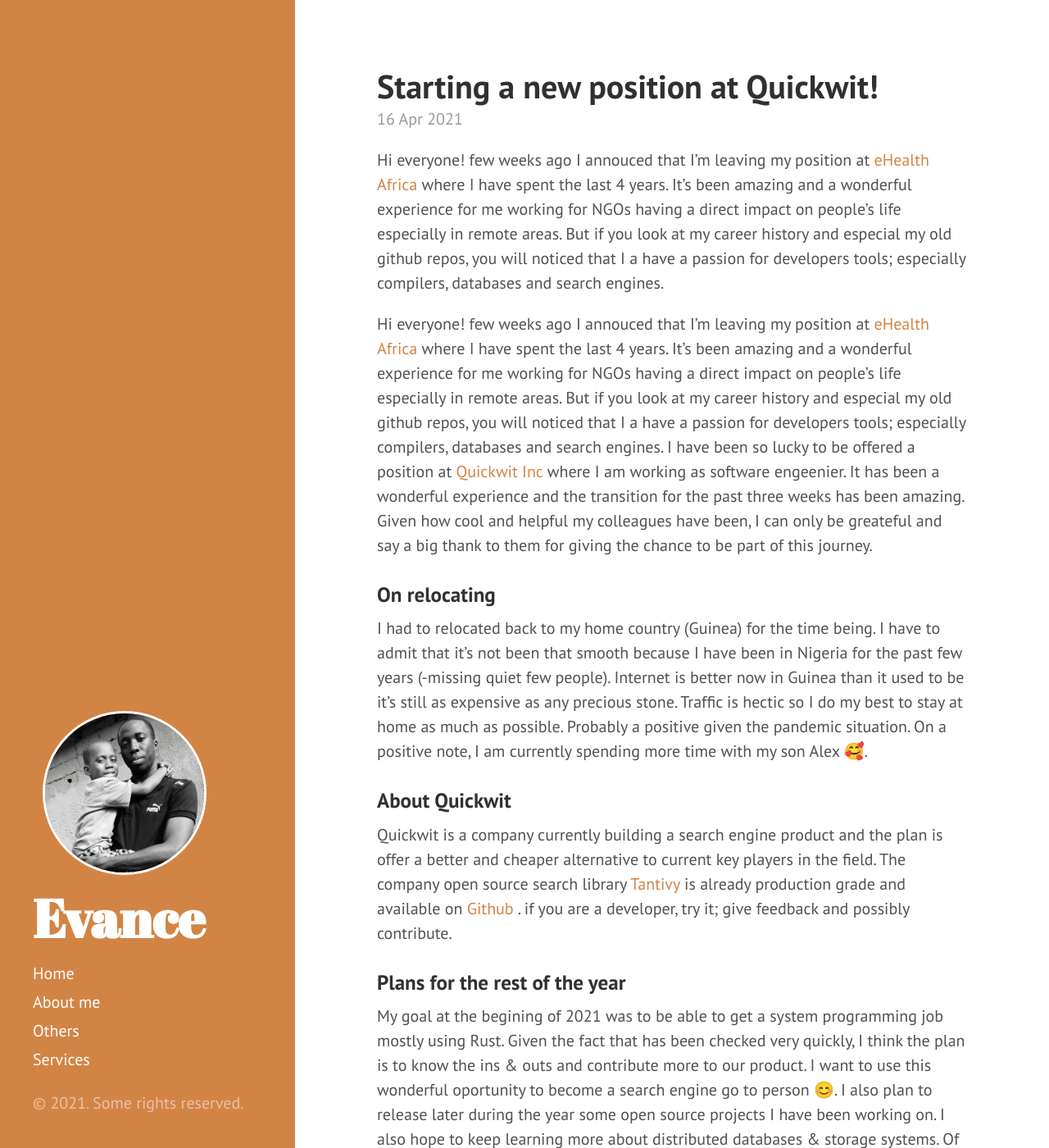
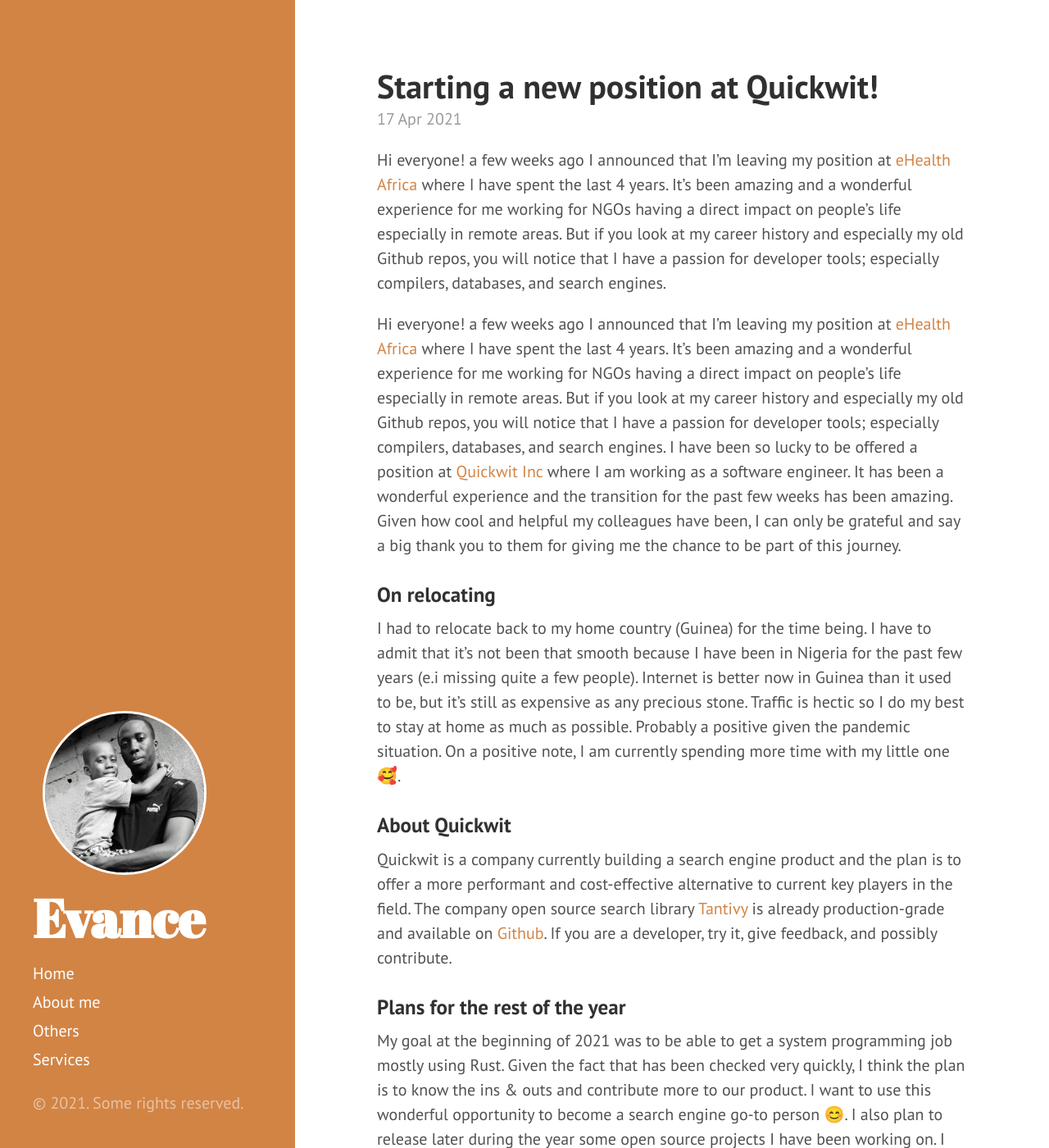
Before and after one commit to evanxg852000/evanxg852000.github.io, a Jekyll site: the page built from _posts/2021-04-16-starting-a-position-at-quickwit.md, in a window 1280 px wide and 1400 px high. Shown: the whole window at 82% size. Built offline with Jekyll 4.4.1, drawn with Linux system fonts in a browser that asks for light colours; some of the changed text lies outside the part shown.

Commit message:
fix typos on posts

```diff
--- a/_posts/2021-04-16-starting-a-position-at-quickwit.md
+++ b/_posts/2021-04-16-starting-a-position-at-quickwit.md
@@ -1,26 +1,25 @@
 ---
 layout: post
 title: "Starting a new position at Quickwit!"
-date: 2021-04-16 10:10:05
+date: 2021-04-17 19:30:00
 categories: [news, misc]
 comments: false
 ---
 
-Hi everyone! few weeks ago I annouced that I'm leaving my position at [eHealth Africa](https://www.ehealthafrica.org) where I have spent the last 4 years. It's been amazing and a wonderful experience for me working for NGOs having a direct impact on people's life especially in remote areas. But if you look at my career history and especial my old github repos, you will noticed that I a have a passion for developers tools; especially compilers, databases and search engines.
+Hi everyone! a few weeks ago I announced that I'm leaving my position at [eHealth Africa](https://www.ehealthafrica.org) where I have spent the last 4 years. It's been amazing and a wonderful experience for me working for NGOs having a direct impact on people's life especially in remote areas. But if you look at my career history and especially my old Github repos, you will notice that I have a passion for developer tools; especially compilers, databases, and search engines.
 
 <!--more-->
 
-Hi everyone! few weeks ago I annouced that I'm leaving my position at [eHealth Africa](https://www.ehealthafrica.org) where I have spent the last 4 years. It's been amazing and a wonderful experience for me working for NGOs having a direct impact on people's life especially in remote areas. But if you look at my career history and especial my old github repos, you will noticed that I a have a passion for developers tools; especially compilers, databases and search engines. I have been so lucky to be offered a position at [Quickwit Inc](https://quickwit.io/) where I am working as software engeenier. It has been a wonderful experience and the transition for the past three weeks has been amazing. Given how cool and helpful my colleagues have been, I can only be greateful and say a big thank to them for giving the chance to be part of this journey.
+Hi everyone! a few weeks ago I announced that I'm leaving my position at [eHealth Africa](https://www.ehealthafrica.org) where I have spent the last 4 years. It's been amazing and a wonderful experience for me working for NGOs having a direct impact on people's life especially in remote areas. But if you look at my career history and especially my old Github repos, you will notice that I have a passion for developer tools; especially compilers, databases, and search engines. I have been so lucky to be offered a position at [Quickwit Inc](https://quickwit.io/) where I am working as a software engineer. It has been a wonderful experience and the transition for the past few weeks has been amazing. Given how cool and helpful my colleagues have been, I can only be grateful and say a big thank you to them for giving me the chance to be part of this journey.
 
 ### On relocating
-I had to relocated back to my home country (Guinea) for the time being. I have to admit that it's not been that smooth because I have been in Nigeria for the past few years (-missing quiet few people). Internet is better now in Guinea than it used to be it's still as expensive as any precious stone. Traffic is hectic so I do my best to stay at home as much as possible. Probably a positive given the pandemic situation. On a positive note, I am currently spending more time with my son Alex 🥰.
+I had to relocate back to my home country (Guinea) for the time being. I have to admit that it's not been that smooth because I have been in Nigeria for the past few years (e.i missing quite a few people). Internet is better now in Guinea than it used to be, but it's still as expensive as any precious stone. Traffic is hectic so I do my best to stay at home as much as possible. Probably a positive given the pandemic situation. On a positive note, I am currently spending more time with my little one 🥰.
 
 ### About Quickwit
-Quickwit is a company currently building a search engine product and the plan is offer a better  and cheaper alternative to current key players in the field. The company open source search library [Tantivy](https://github.com/tantivy-search/tantivy) is already production grade and available on [Github](https://github.com/tantivy-search/tantivy) . if you are a developer,  try it; give feedback and possibly contribute.
+Quickwit is a company currently building a search engine product and the plan is to offer a more performant and cost-effective alternative to current key players in the field. The company open source search library [Tantivy](https://github.com/tantivy-search/tantivy) is already production-grade and available on [Github](https://github.com/tantivy-search/tantivy). If you are a developer,  try it, give feedback, and possibly contribute.
 
 
 ### Plans for the rest of the year
-My goal at the begining of 2021 was to be able to get a system programming job mostly using Rust.  Given the fact that has been checked very quickly, I think the plan is to know the ins & outs and contribute more to our product. I want to use this wonderful oportunity to become a search engine go to person 😊. I also plan to release later during the year some open source projects I have been working on. I also hope to keep learning more about distributed databases & storage systems.
-Of course you should expect to see more post relating to search engines and particularly tantivy internals from now on 😊.
+My goal at the beginning of 2021 was to be able to get a system programming job mostly using Rust.  Given the fact that has been checked very quickly, I think the plan is to know the ins & outs and contribute more to our product. I want to use this wonderful opportunity to become a search engine go-to person 😊. I also plan to release later during the year some open source projects I have been working on. I also hope to keep learning more about distributed databases & storage systems. Of course, you should expect to see more posts relating to search engines and particularly tantivy internals from now on.
 
 I hope this post gave you updates on what I have been am up to and until next time, stay safe. Covid-19 is still around. May God bless & protect us all 🙏.
```
